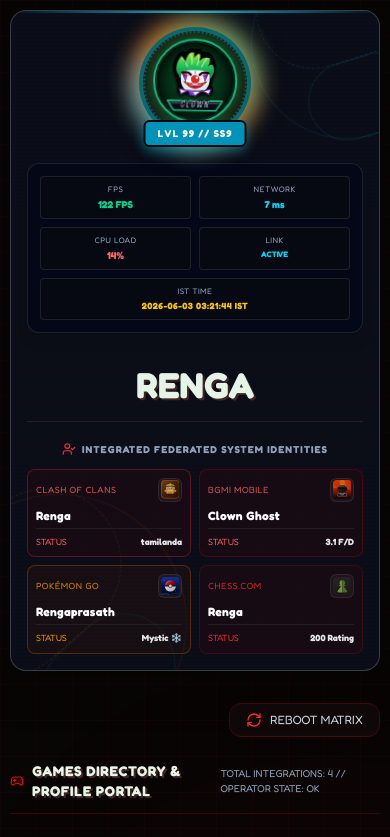
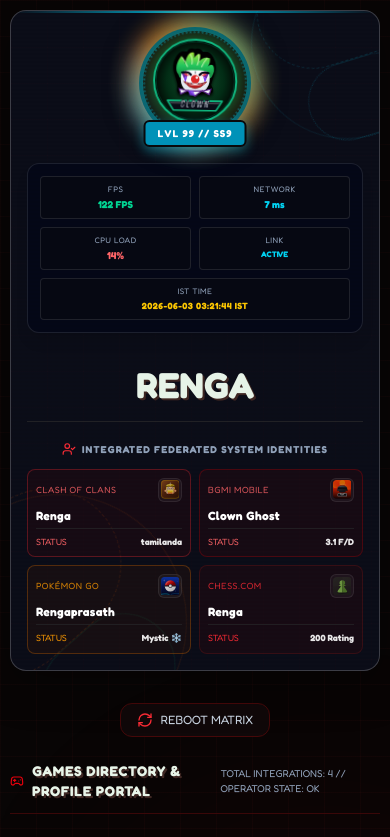
Before and after one commit to rengaprasath3/Ghost-Gaming, a React (Vite) app: page / in a window 390 px wide. Shown: the top 837 px of the page. Built offline with nearby package versions, Linux system fonts and the light colour scheme; grey boxes are pictures that could not be loaded.

Commit message:
refactor: improve scroll behavior and responsive UI
Anchor card expansion to top-offsets for consistent
downward layout shifts. Also updated reboot button
alignment and icon sizing for better mobile responsiveness.

```diff
--- a/src/App.tsx
+++ b/src/App.tsx
@@ -73,9 +73,15 @@
       const elementDocTop = rect.top + window.scrollY;
       const viewportHeight = window.innerHeight;
 
-      // Calculate real-time center to track live Framer Motion/CSS layout expansion transitions
+      // Calculate real-time top target rather than center point.
+      // By using a responsive distance from the card's top rather than centering,
+      // we keep the top of the card anchored in place on screen. This ensures the
+      // card's extra detail segments naturally fold strictly DOWNWARD in screen space!
+      // Using a larger offset on PC (90px) for beautiful spacing and smaller (32px) on mobile.
+      const width = window.innerWidth;
+      const topOffset = width >= 1024 ? 90 : (width >= 768 ? 64 : 32);
       const targetY = Math.max(0, Math.min(
-        elementDocTop - (viewportHeight / 2) + (rect.height / 2),
+        elementDocTop - topOffset,
         document.documentElement.scrollHeight - viewportHeight
       ));
 
@@ -491,7 +497,7 @@
         />
 
         {/* Reboot button container ONLY */}
-        <div className="flex justify-end mb-6">
+        <div className="flex justify-center sm:justify-end mb-6">
           <button
             id="console-hard-reboot"
             onClick={handleResetAll}
--- a/src/components/GameCard.tsx
+++ b/src/components/GameCard.tsx
@@ -196,7 +196,7 @@
               transition={{ type: "spring", stiffness: 45, damping: 15, mass: 1.2 }}
               id={`game-icon-${game.id}`}
               className={`rounded-2xl border flex items-center justify-center overflow-hidden shrink-0 shadow-xl transform-gpu will-change-transform ${
-                isActive ? 'w-32 h-32 md:w-36 md:h-36 scale-105 border-white/60 shadow-[0_0_30px_rgba(255,255,255,0.15)]' : 'w-14 h-14'
+                isActive ? 'w-24 h-24 sm:w-32 sm:h-32 md:w-36 md:h-36 scale-105 border-white/60 shadow-[0_0_30px_rgba(255,255,255,0.15)]' : 'w-14 h-14'
               } ${colorConfig.iconBg}`}
             >
               <motion.div layout className="w-[85%] h-[85%] flex items-center justify-center transform-gpu will-change-transform">
```
